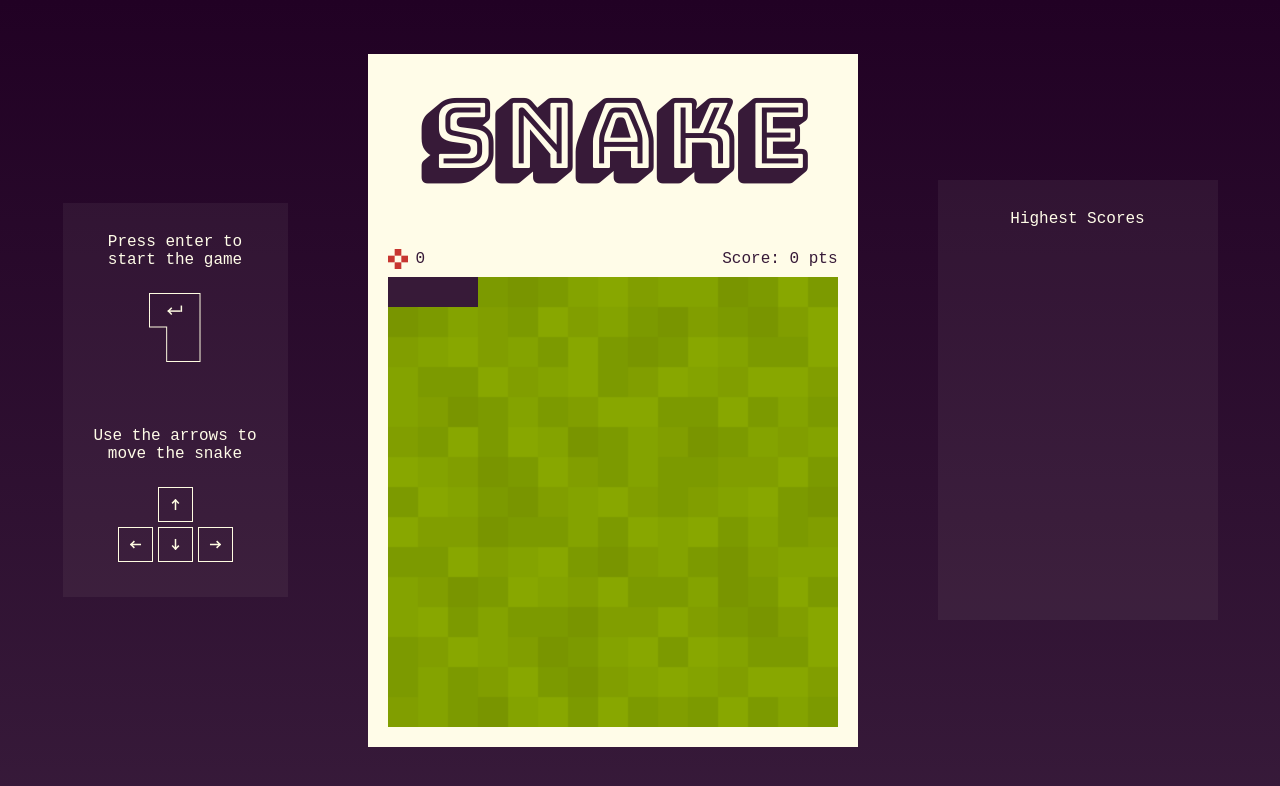
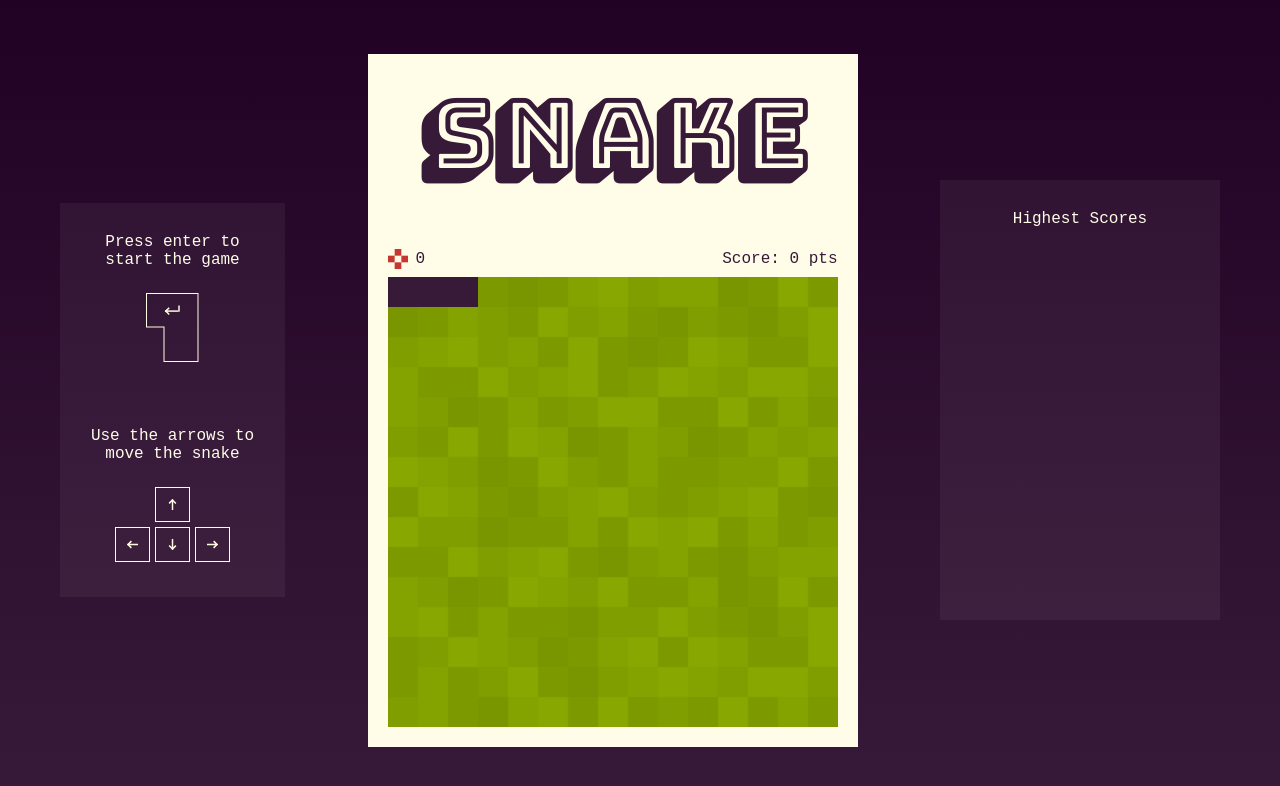
Before and after one commit to catarina-mcs/snake, a website: page src/index.html in a window 1280 px wide. Drawn offline with Linux system fonts and the light colour scheme; a web font is replaced by a local one.

Commit message:
Fix layout issues

```diff
--- a/src/index.html
+++ b/src/index.html
@@ -9,6 +9,7 @@
     <title>Snake</title>
 </head>
 <body>
+    <div class="container">
         <section class="commands">
             <div>
                 <p>Press enter to <br> start the game</p>
@@ -19,7 +20,6 @@
                 <img src="./images/arrows.svg" alt="arrow-up" class="arrows">
             </div>
         </section>
-
         <section class="game">
             <h1 class="title">Snake</h1>
             <div class="score-info">
@@ -30,7 +30,6 @@
                 <p>Score: <span id="score">0</span> pts</p>
             </div>
             <div class="grid"></div>
-
             <div class="overlay">
                 <div class="popup-box">
                     <h2 class="gameover">Gameover</h2>
@@ -39,11 +38,11 @@
                 </div>
             </div>
         </section>
-
         <section class="leaderboard">
             <p class="score-title">Highest Scores</p>
             <div class="table"></div>
         </section>
+    </div>
 
     <script src="./scripts/index.js"></script>
 </body>
--- a/src/styles/styles.css
+++ b/src/styles/styles.css
@@ -9,9 +9,17 @@ body {
     background: linear-gradient(to bottom, rgba(33, 1, 36, 1) 0%, rgba(33, 1, 36, 0.9) 100%);
     background-size: cover;
     height: 100vh;
+}
+
+.container {
+    box-sizing: content-box;
+    width: 1160px;
+    height: 100%;
+    margin: 0 auto;
+    padding: 0 2em;
     display: flex;
     align-items: center;
-    justify-content: center;
+    justify-content: space-between;
 }
 
 .game {
```
Lines whose indentation alone changed are shown as unchanged.
